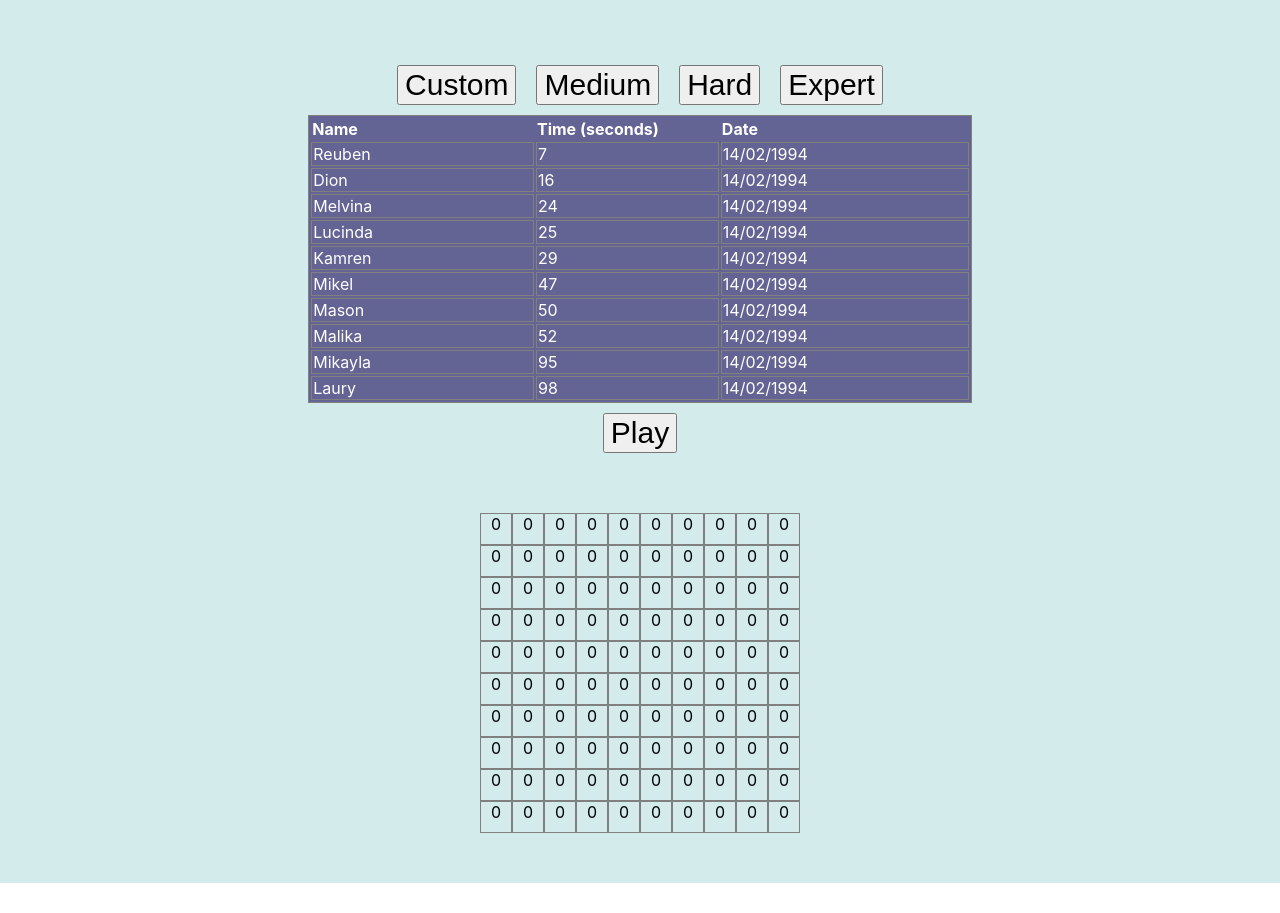
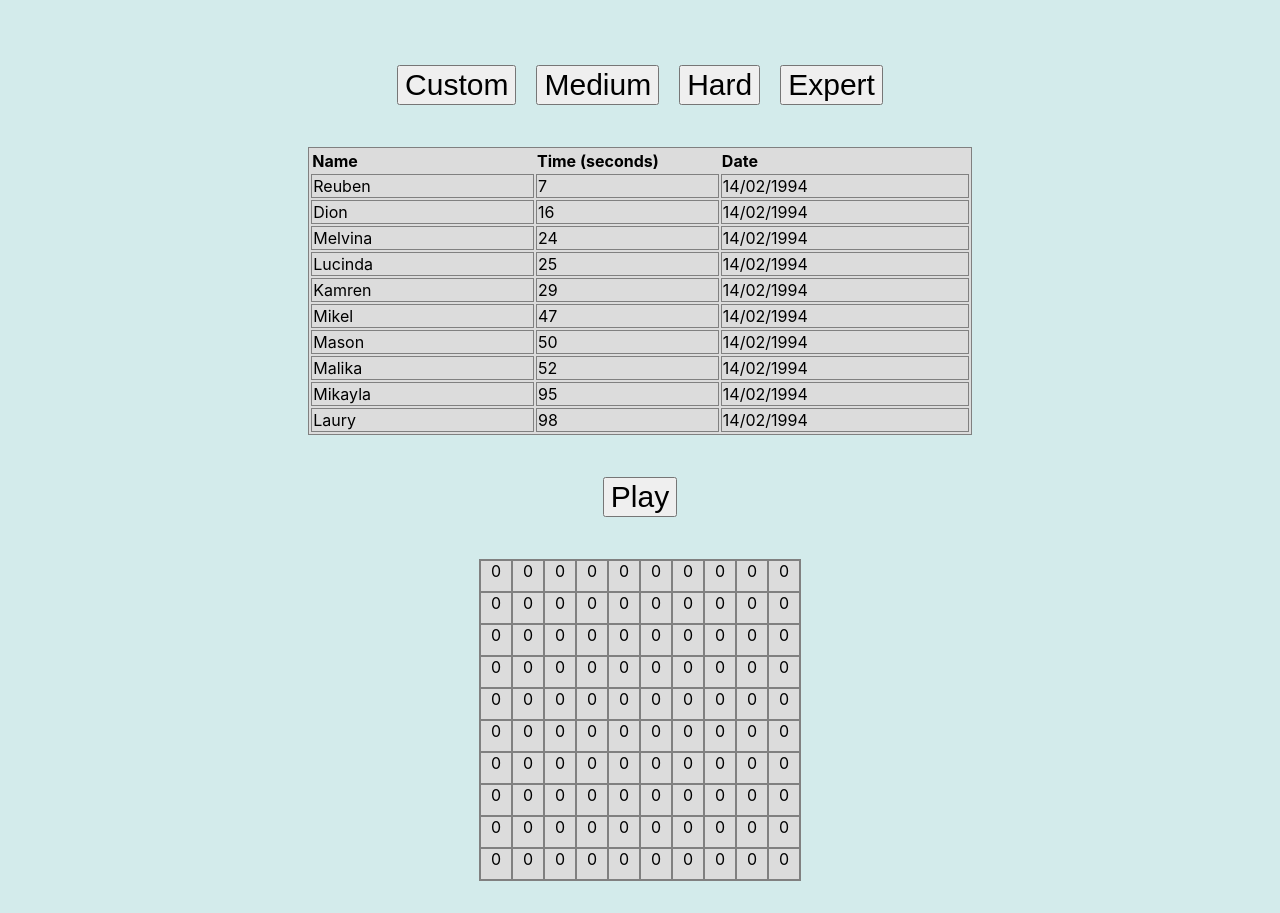
Before and after one commit to TomHoughtonAlliss/sweeper, a React (Create React App) app in the folder frontend/: page / in a window 1280 px wide. Shown: the part 237-1150 px from the top of the page. Before the commit the page ends 1120 px from the top, so only its background shows below. Built offline with nearby package versions, Linux system fonts and the light colour scheme.

Commit message:
Changed styling

```diff
--- a/frontend/src/components/Board.tsx
+++ b/frontend/src/components/Board.tsx
@@ -20,7 +20,11 @@ export default function Board() {
   let board = instantiateBoard(10, 10, 10);
 
   return (
-    <div style={{ display: "inline-flex", paddingTop: 50, paddingBottom: 50 }}>
+    <div style={{
+        display: "inline-flex",
+        margin: "2rem",
+        border: "1px solid gray"
+        }}>
       {board.map((row: number[], yIndex: number) => {
         return (
           <div style={{}}>
@@ -28,9 +32,10 @@ export default function Board() {
               return (
                 <div
                   style={{
-                    border: "1px solid gray",
+                    border: "0.5px solid gray",
                     width: "30px",
                     height: "30px",
+                    backgroundColor: "#DCDCDC",
                   }}
                 >
                   {cell}
--- a/frontend/src/components/Scoreboard.tsx
+++ b/frontend/src/components/Scoreboard.tsx
@@ -37,12 +37,13 @@ export default function ScoreBoard() {
     <div style={{}}>
       <table
         style={{
+          marginTop: "2rem",
+          marginBottom : "2rem",
           marginLeft: "auto",
           marginRight: "auto",
           textAlign: "left",
           border: "1px solid gray",
-          backgroundColor: "#646494",
-          color: "white",
+          backgroundColor: "#DCDCDC",
         }}
       >
         <tr>
```
